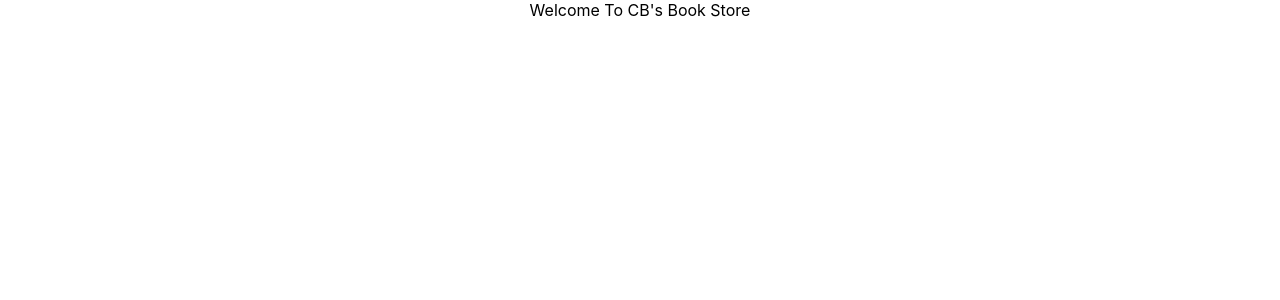
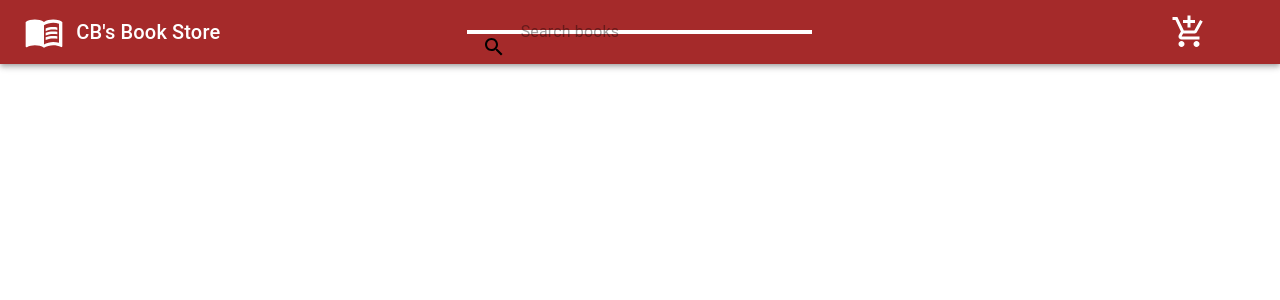
Before and after one commit to gajanan15/Online-Book-Store-Front-End, a React (Create React App) app: page / in a window 1280 px wide. Shown: the top 300 px of the page. Built offline with nearby package versions, Linux system fonts and the light colour scheme.

Commit message:
ADDED : App bar

```diff
--- a/src/App.js
+++ b/src/App.js
@@ -1,10 +1,11 @@
 import React from 'react';
 import './App.css';
+import CbHeader from './Component/CbHeader'
 
 function App() {
   return (
     <div className="App">
-        Welcome To CB's Book Store
+        <CbHeader />
     </div>
   );
 }
--- /dev/null
+++ b/src/Component/CbHeader.js
@@ -0,0 +1,49 @@
+import React, { Component } from 'react'
+import AppBar from '@material-ui/core/AppBar';
+import Toolbar from '@material-ui/core/Toolbar';
+import IconButton from '@material-ui/core/IconButton';
+import Typography from '@material-ui/core/Typography';
+import InputBase from '@material-ui/core/InputBase';
+import Badge from '@material-ui/core/Badge';
+import SearchIcon from '@material-ui/icons/Search';
+import AddShoppingCartIcon from '@material-ui/icons/AddShoppingCart';
+import MenuBookIcon from '@material-ui/icons/MenuBook';
+import '../Css/CbHeader.css';
+
+
+export class CbHeader extends Component {
+    render() {
+        return (
+            <div className="main">
+                <AppBar position="static" style={{backgroundColor:'brown'}}>
+                    <Toolbar>
+                    <MenuBookIcon  style={{fontSize:'250%'}}/>
+                        <Typography className="title" variant="h6" noWrap>
+                            CB's Book Store
+                        </Typography>
+                        <div className="search">
+                            <div className="searchIcon">
+                                <SearchIcon />
+                            </div>
+                            <InputBase
+                                placeholder="Search books"
+                                className="inputRoot inputInput"
+                                inputProps={{ 'aria-label': 'search' }}
+                            />
+                        </div>
+                        <div className="grow" />
+                        <div className="shoppingIcon">
+                            <IconButton aria-label="show 4 new mails" color="inherit">
+                                <Badge badgeContent={0} color="secondary">
+                                    <AddShoppingCartIcon style={{ fontSize: '150%', display: 'flex' }} />
+                                </Badge>
+                            </IconButton>
+                        </div>
+                    </Toolbar>
+                </AppBar>
+            </div>
+        )
+    }
+}
+
+export default CbHeader
--- /dev/null
+++ b/src/Css/CbHeader.css
@@ -0,0 +1,55 @@
+.main{
+    display: flex;
+}
+
+.grow{
+    flex-grow: 1
+  }
+.menuButton{
+    margin-right: spacing(2)
+  }
+
+.title{
+    display: 'none';
+    padding-left: 1%;
+}
+
+.search{
+    display: flex;
+    border: "1.5px solid black";
+    margin-right: spacing(2);
+    margin-left: 20%;
+    width: 28%;
+    height: 5%;
+    background-color: white
+  }
+
+.search:hover{
+    background-color:lightcyan
+}
+
+.searchIcon{
+    padding:5px 15px;
+    height: 10%;
+    position: 'absolute';
+    pointer-events: 'none';
+    display: 'flex';
+    align-items: 'center';
+    justify-content: 'center';
+    color: black;
+  }
+
+.inputRoot{
+    color: 'inherit'
+  }
+
+.inputInput{
+    padding:spacing(1, 1, 1, 0);
+    padding-left: calc(1em + spacing(4))px;
+    width: '100%';
+  }
+
+.shoppingIcon{
+    display: 'none';
+    margin-right: 3%;
+  }
```
